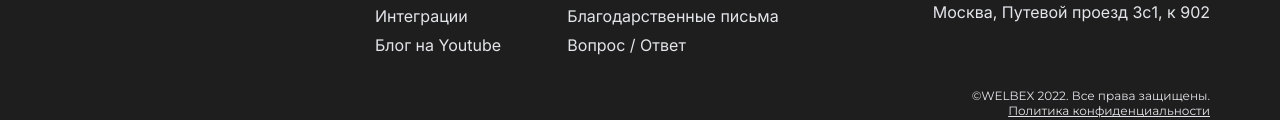
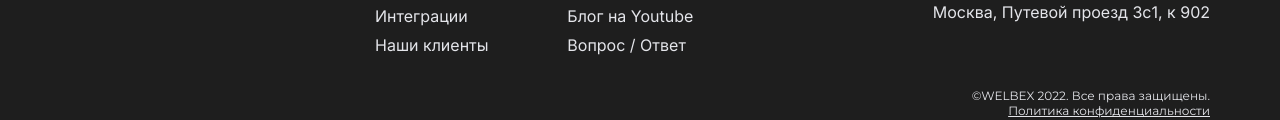
Before and after one commit to LisaB1994/amoCRM, a website: page 2 task/index.html in a window 1280 px wide. Shown: the part 810-930 px from the top of the page. Drawn offline with Linux system fonts and the light colour scheme.

Commit message:
amoCRM test

```diff
--- a/2 task/index.html
+++ b/2 task/index.html
@@ -1,5 +1,6 @@
 <!DOCTYPE html>
 <html lang="en">
+
 <head>
   <meta charset="UTF-8" />
   <meta http-equiv="X-UA-Compatible" content="IE=edge" />
@@ -8,6 +9,7 @@
   <link rel="stylesheet" href="./assets/css/main.css" />
   <link rel="stylesheet" href="./assets/css/normolize.css" />
 </head>
+
 <body>
   <div class="page">
     <header class="header">
@@ -152,10 +154,10 @@
               <a href="#" class="footer__navigation-menu-link">Интеграции</a>
             </li>
             <li class="footer__navigation-menu-item">
-              <a href="#" class="footer__navigation-menu-link">Благодарственные письма</a>
+              <a href="#" class="footer__navigation-menu-link">Блог на Youtube</a>
             </li>
             <li class="footer__navigation-menu-item">
-              <a href="#" class="footer__navigation-menu-link">Блог на Youtube</a>
+              <a href="#" class="footer__navigation-menu-link">Наши клиенты</a>
             </li>
             <li class="footer__navigation-menu-item">
               <a href="#" class="footer__navigation-menu-link">Вопрос / Ответ</a>
@@ -209,4 +211,5 @@
     </footer>
   </div>
 </body>
+
 </html>
```
